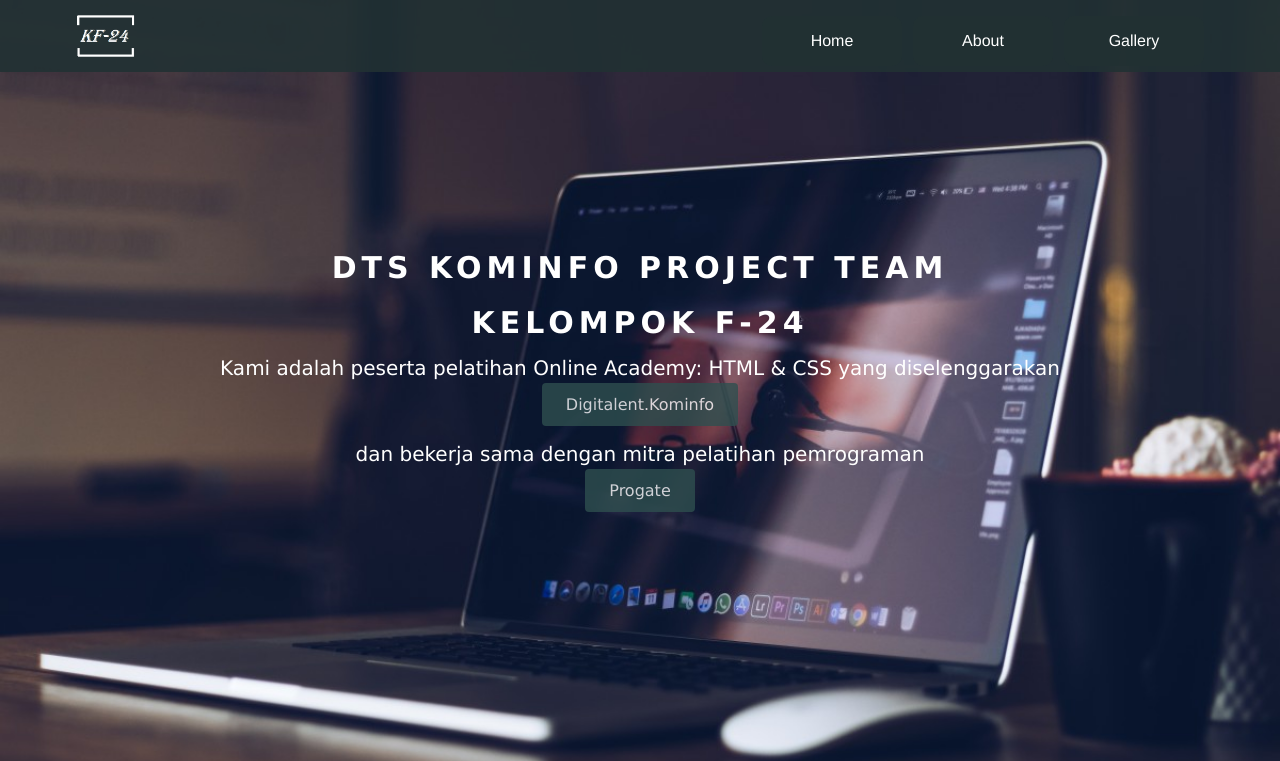
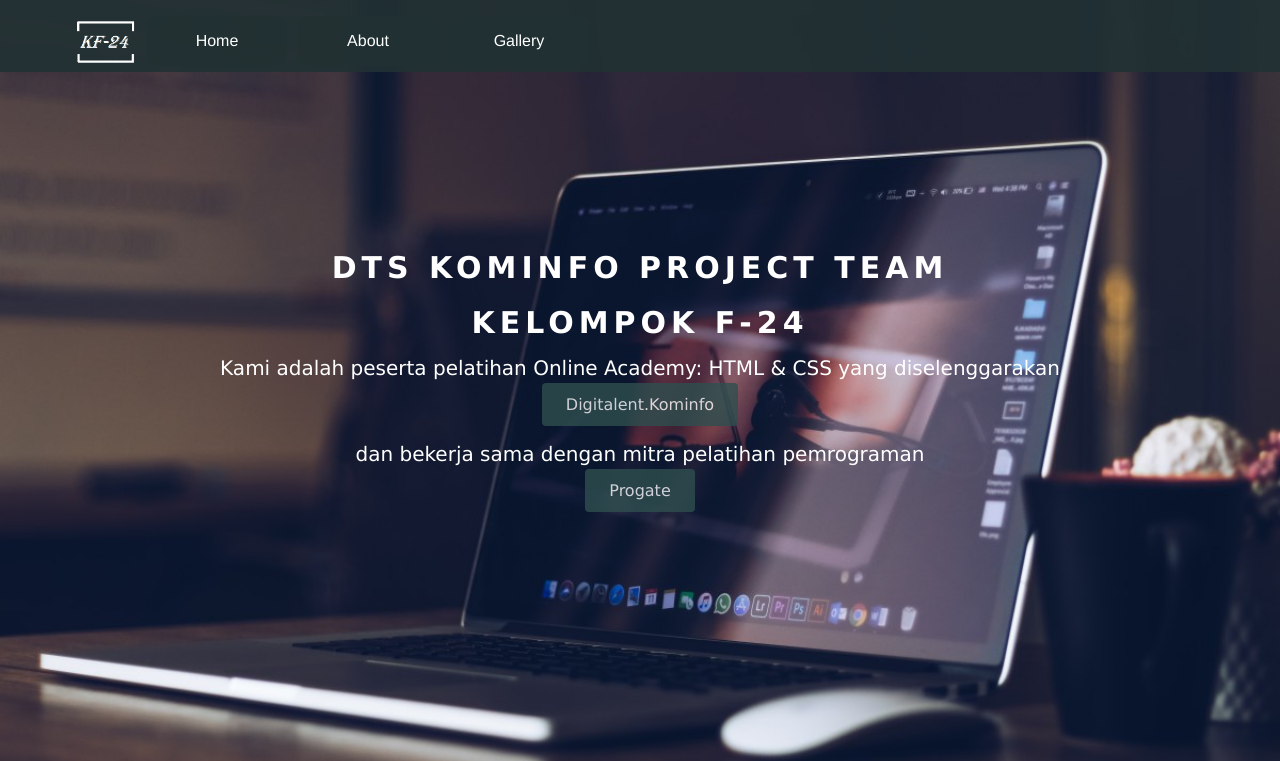
Before and after one commit to KF-24/profil-team, a PHP site: page / in a window 1280 px wide. Shown: the top 761 px of the page. Run offline with PHP 8.4, Linux system fonts and the light colour scheme.

Commit message:
Update stylesheet.css

```diff
--- a/css/stylesheet.css
+++ b/css/stylesheet.css
@@ -38,9 +38,6 @@ header {
 
 .logo {
   width: 72px;
-  height: 72px;
-  padding-top: 10px;
-  padding-bottom: 10px;
 }
 
 .logo-menu {
@@ -49,12 +46,9 @@ header {
 
 .header-left {
   float: left;
-
 }
 
 .header-right {
-  margin-bottom:10px ;
-  float: right;
 }
 
 .header-right a {
@@ -62,6 +56,7 @@ header {
   padding: 0 25px;
   color: white;
   display: block;
+  float: left;
   transition: all 0.5s;
 }
 
```
